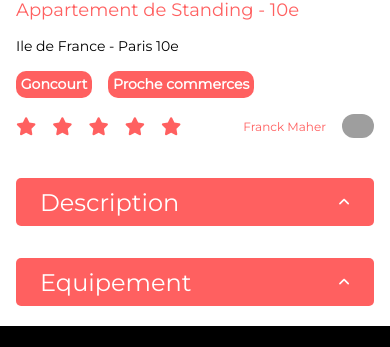
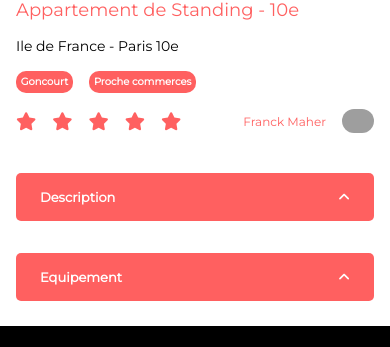
Before and after one commit to Streyan/Openclassrooms_kasa, a React (Vite) app: page /file/0979876d in a window 390 px wide. Shown: the part 383-730 px from the top of the page. Built offline with nearby package versions, Linux system fonts and the light colour scheme; grey boxes are pictures that could not be loaded.

Commit message:
small font size changes for mobile

```diff
--- a/src/assets/styles/components/_banner.scss
+++ b/src/assets/styles/components/_banner.scss
@@ -32,9 +32,9 @@
     color: white;
     position: absolute;
     top: 35%;
-    text-align: center;
     text-shadow: 0 4px 4px rgb(#00000040, 0.8);
     @media (max-width: 425px) {
+      left: 5%;
       font-size: 24px;
       text-shadow: none;
     }
--- a/src/assets/styles/components/_dropdown.scss
+++ b/src/assets/styles/components/_dropdown.scss
@@ -9,16 +9,29 @@
     padding: 1.5rem;
     &_title {
       text-transform: capitalize;
+      font-weight: 700;
+      font-size: 18px;
+      @media (max-width: 425px) {
+        font-size: 13px;
       }
     }
-  &_content_open {
+  }
+  &_content {
+    &_text p {
+      font-size: 18px;
+      @media (max-width: 425px) {
+        font-size: 12px;
+      }
+    }
+    &_open {
       width: 100%;
       background-color: #f6f6f673;
       border-bottom-left-radius: 5px;
       border-bottom-right-radius: 5px;
       padding: 1rem;
     }
-  &_content_closed {
+    &_closed {
       display: none;
     }
   }
+}
--- a/src/assets/styles/components/_tag.scss
+++ b/src/assets/styles/components/_tag.scss
@@ -7,5 +7,8 @@
     font-weight: 700;
     font-size: 14px;
     text-align: center;
+    @media (max-width: 425px) {
+      font-size: 10px;
+    }
   }
 }
--- a/src/assets/styles/pages/_file.scss
+++ b/src/assets/styles/pages/_file.scss
@@ -41,6 +41,7 @@
     flex-direction: column;
     align-items: center;
     padding: 1rem 0 1rem 0;
+    gap: 1rem;
     @media (max-width: 425px) {
       flex-direction: row-reverse;
       justify-content: space-between;
```
Lines whose indentation alone changed are shown as unchanged.
